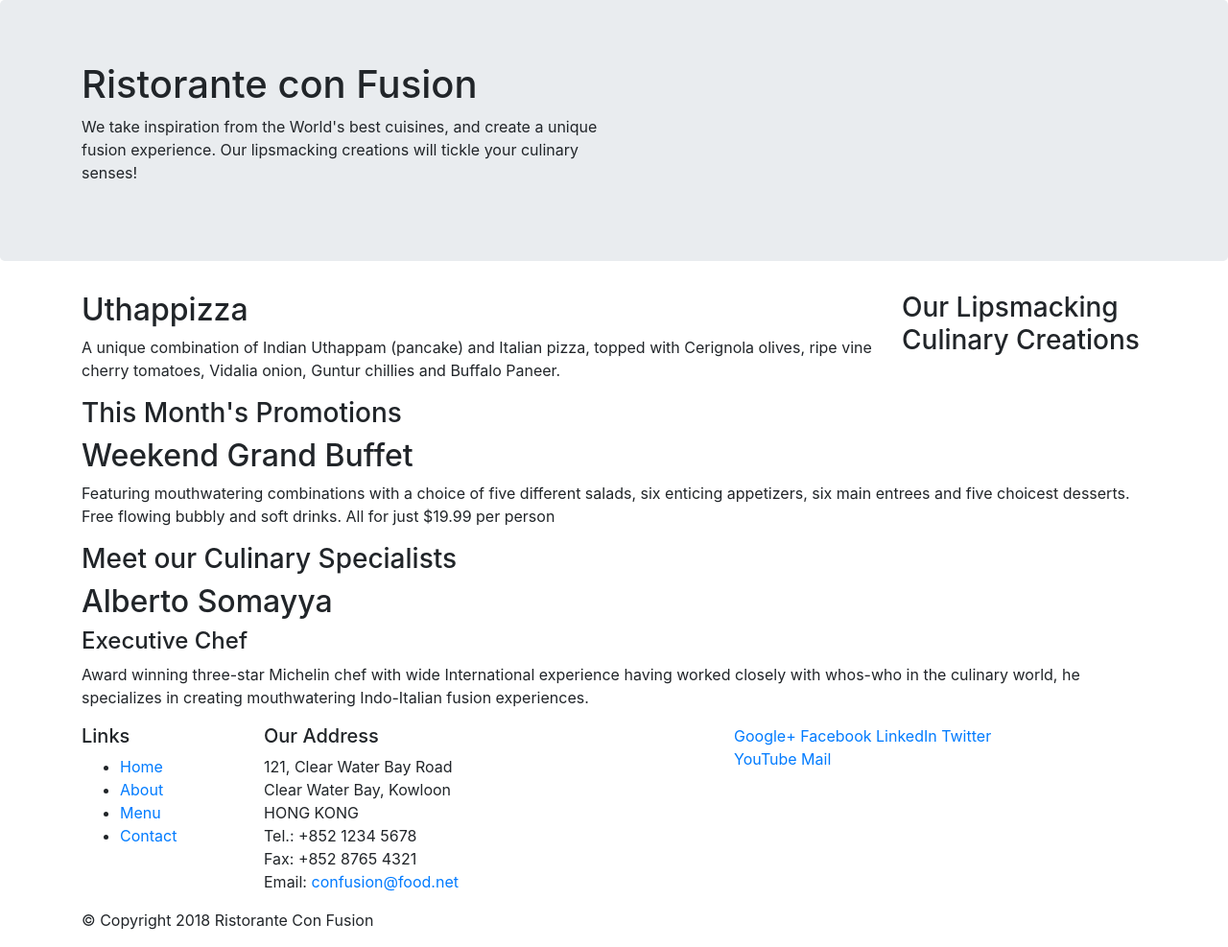
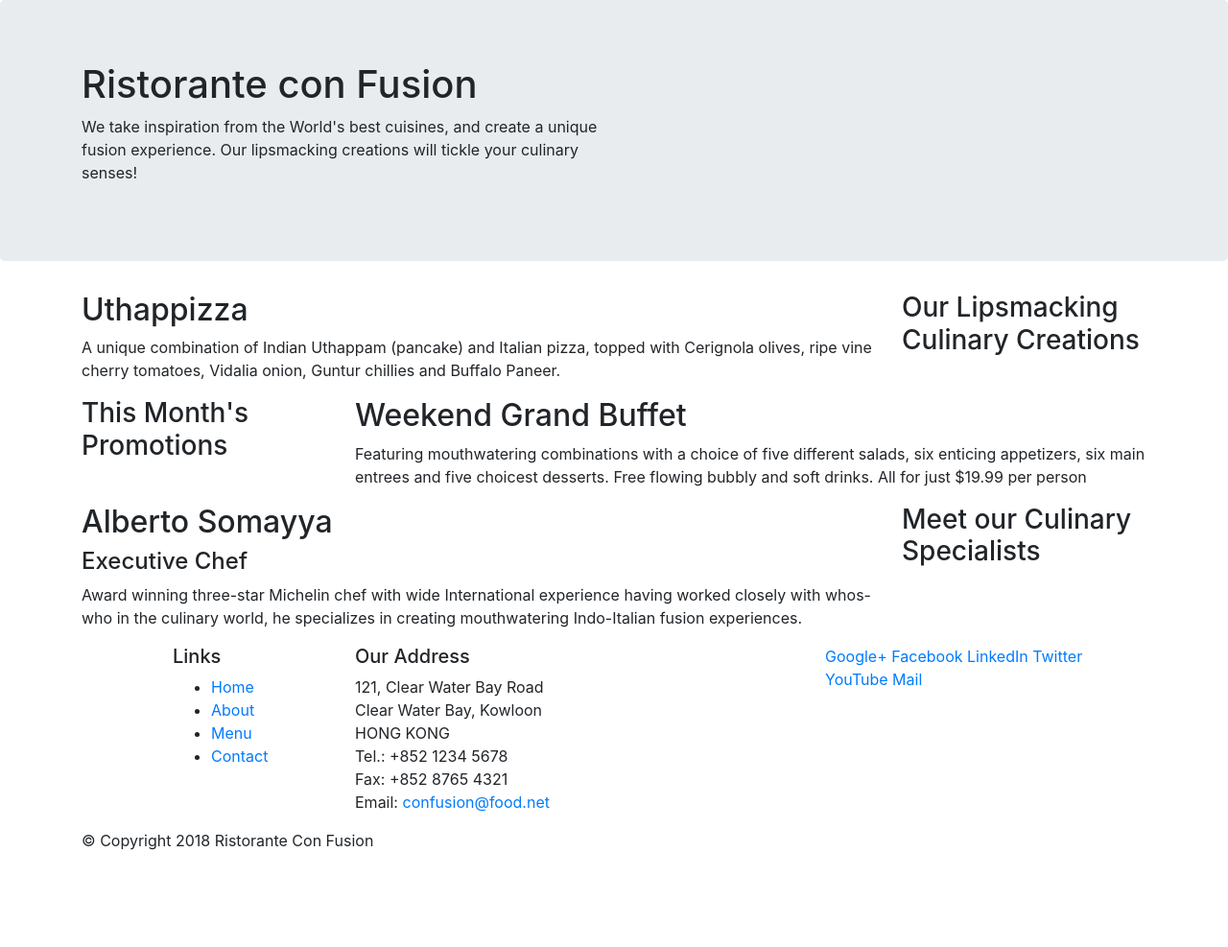
Before and after one commit to Marrek9099/Bootstrap, a website: page index.html in a window 1280 px wide. Shown: the whole page at 96% size. After the commit the page ends 904 px from the top, so only its background shows below. Drawn offline with nearby package versions, Linux system fonts and the light colour scheme.

Commit message:
Real Bootstrap One

```diff
--- a/index.html
+++ b/index.html
@@ -37,21 +37,21 @@
         </div>
 
 
-        <div>
-            <div>
+        <div class="row">
+            <div class="col-12 col-sm-4 col-md-3">
                 <h3>This Month's Promotions</h3>
             </div>
-            <div>
+            <div class="col col-sm col-md">
                 <h2>Weekend Grand Buffet</h2>
                 <p>Featuring mouthwatering combinations with a choice of five different salads, six enticing appetizers, six main entrees and five choicest desserts. Free flowing bubbly and soft drinks. All for just $19.99 per person </p>
             </div>
         </div>
 
-        <div>
-            <div>
+        <div class="row">
+            <div class="col-12 col-sm-4 order order-sm-last col-md-3">
                 <h3>Meet our Culinary Specialists</h3>
             </div>
-            <div>
+            <div class="col col-sm order-sm-first col-md">
                 <h2>Alberto Somayya</h2>
                 <h4>Executive Chef</h4>
                 <p>Award winning three-star Michelin chef with wide International experience having worked closely with whos-who in the culinary world, he specializes in creating mouthwatering Indo-Italian fusion experiences. </p>
@@ -62,7 +62,7 @@
     <footer>
         <div class="container">
             <div class="row">
-                <div class="col-4 offset col-sm-2">
+                <div class="col-4 offset-1 col-sm-2">
                     <h5>Links</h5>
                     <ul>
                         <li><a href="#">Home</a></li>
@@ -93,8 +93,8 @@
                     </div>
                 </div>
            </div>
-           <div>
-                <div>
+           <div class="row">
+                <div class="col-auto">
                     <p>© Copyright 2018 Ristorante Con Fusion</p>
                 </div>
            </div>
```
